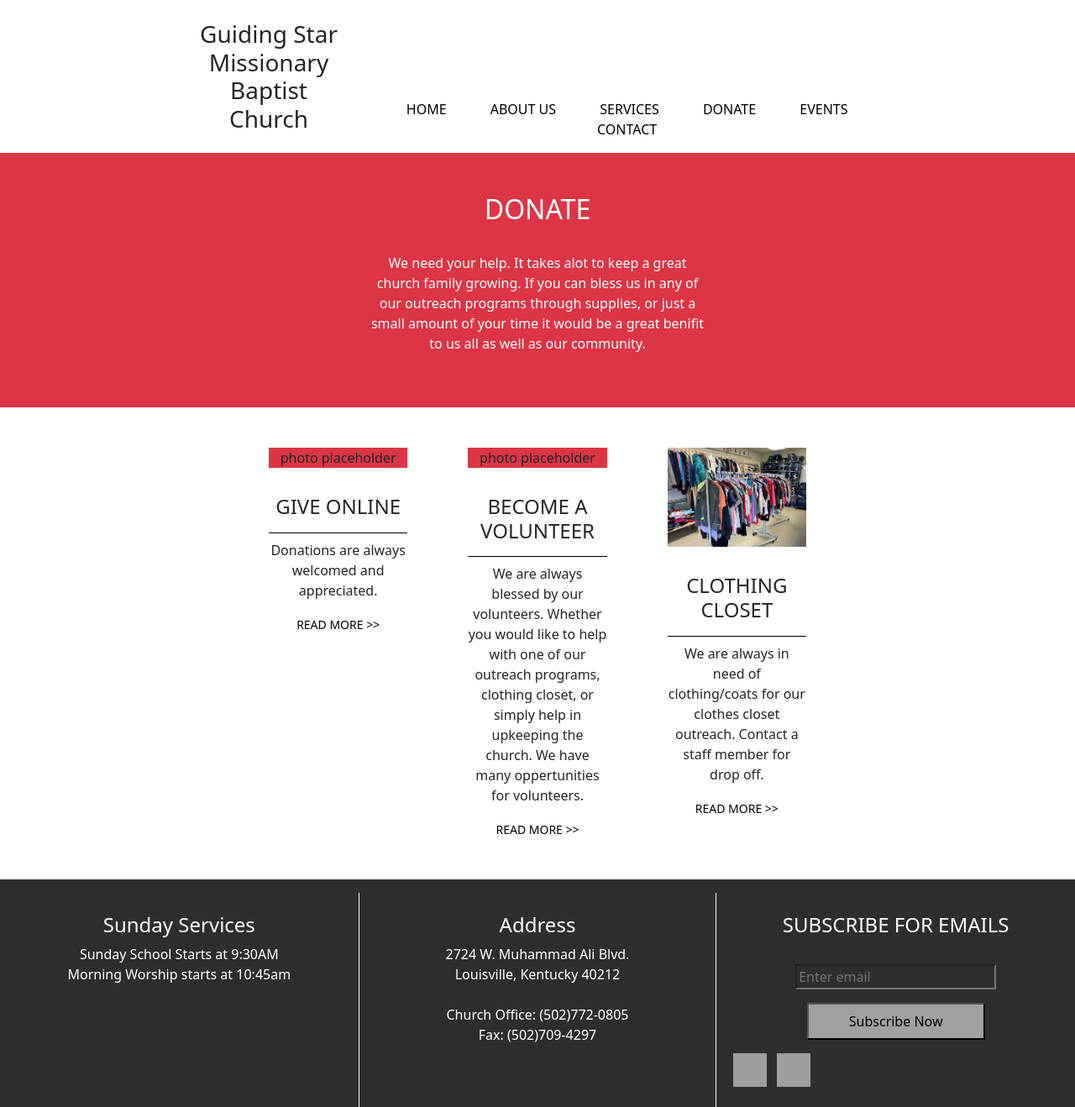
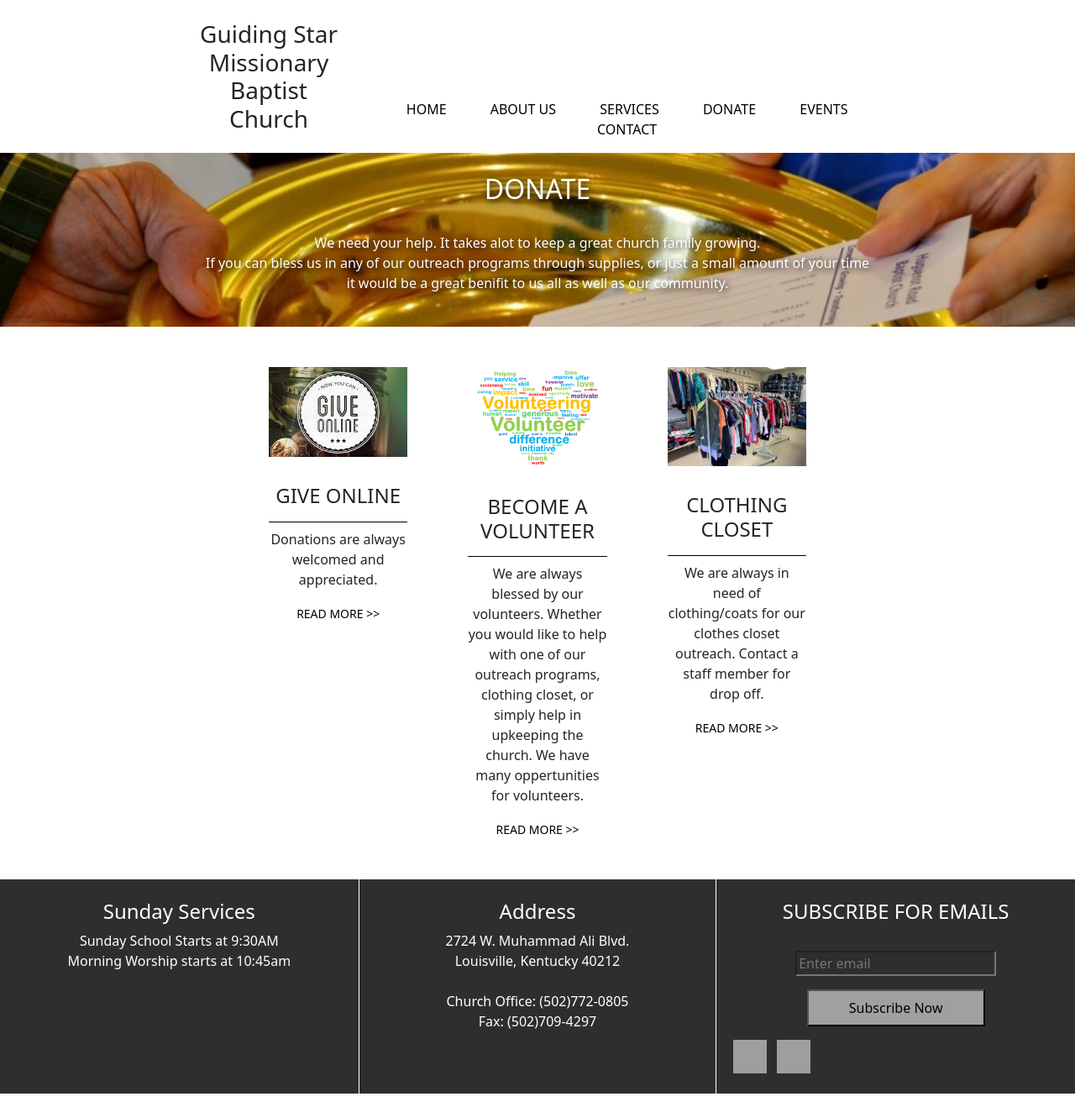
Before and after one commit to JimmyMorgan7979/guiding, a Node server app: page /donate in a window 1280 px wide. Shown: the whole page at 84% size. Run offline with Node 20, Linux system fonts and the light colour scheme; some libraries are stand-ins or nearby versions; grey boxes are pictures that could not be loaded.

Commit message:
Added more photos, left todo is the contact page

```diff
--- a/views/donate.ejs
+++ b/views/donate.ejs
@@ -1,23 +1,25 @@
-<div class="row py-5 text-center text-white bg-danger justify-content-center">
-    <div class="col-4">
-        <h2 class="pb-4">DONATE</h2>
-        <p>
-            We need your help. It takes alot to keep a great church family growing. If you can bless us in any of our outreach
-            programs through supplies, or just a small amount of your time it would be a great benifit to us all as well as our community.
-        </p>
+<div class="row text-center text-white justify-content-center">
+    <div class="col-12 fullbg" style="background-image: url('static/images/donate.jpg');">
+        <div class="col-12 pb-4">
+            <h2 class="py-4">DONATE</h2>
+            <p>
+            We need your help. It takes alot to keep a great church family growing.<br> If you can bless us in any of our outreach
+            programs through supplies, or just a small amount of your time<br> it would be a great benifit to us all as well as our community.
+            </p>
+        </div>
     </div>
 </div>
 
 <div class="row py-5 text-center justify-content-center">
     <div class="col-2 px-4">
-        <div class="bg-danger">photo placeholder</div>
+        <div class="bg-danger"><img src="static/images/giveonline.jpg" width="100%" height="100%"></div>
         <h4 class="bb">GIVE ONLINE</h4>
         <p>Donations are always welcomed and appreciated. </p>
-        <a class="small" href="#">READ MORE >></a>
+        <a class="small" href="https://www.givelify.com/donate/guiding-star-missionary-baptist-church-gsmbclou-louisville-ky-2j7wy5MTQ5NzYxMQ==/donation/amount">READ MORE >></a>
     </div>
 
     <div class="col-2 px-4 mx-4">
-        <div class="bg-danger">photo placeholder</div>
+        <div><img src="static/images/volunteer.png" width="100%" height="100%"></div>
         <h4 class="bb">BECOME A VOLUNTEER</h4>
         <p>We are always blessed by our volunteers. Whether you would like to help with
              one of our outreach programs, clothing closet, or simply help in upkeeping the church.
--- a/views/events.ejs
+++ b/views/events.ejs
@@ -1,6 +1,6 @@
-<div class="row py-5 text-center text-white bg-danger justify-content-center">
-    <div class="col-4">
-        <h2 class="pb-4">EVENTS</h2>
+<div class="row text-center text-white bg-danger justify-content-center">
+    <div class="col-12 fullbg py-5" style="background-image: url('static/images/eventbackground.jpg');">
+        <h2 class="pb-4">UPCOMMING EVENTS</h2>
         <p class="py-5">
             Community clothes closet is every third saturday of the month from 10am to 12 noon.
         </p>
--- a/views/layout.ejs
+++ b/views/layout.ejs
@@ -33,7 +33,7 @@
         <%- body %>
     </body>
 
-        <div class="row pt-3 text-white bg-slate">
+        <div class="row text-white bg-slate">
             <div class="col-4 py-4 text-center">
                 <h4>Sunday Services</h4>
                 <p>Sunday School Starts at 9:30AM<br>
```
Also changed, not shown: views/index.ejs (+5 -15 lines), views/services.ejs (+6 -6 lines), public/images/contact.jpg (added), public/images/donate.jpg (added), public/images/eventbackground.jpg (added), public/images/giveonline.jpg (added), public/images/openbible.jpg (added), public/images/openbible2.jpg (added), public/images/openbible3.jpg (added), public/images/prisonministry.jpg (added), public/images/shutin.jpg (added), public/images/suncross.jpg (added), public/images/volunteer.png (added).
